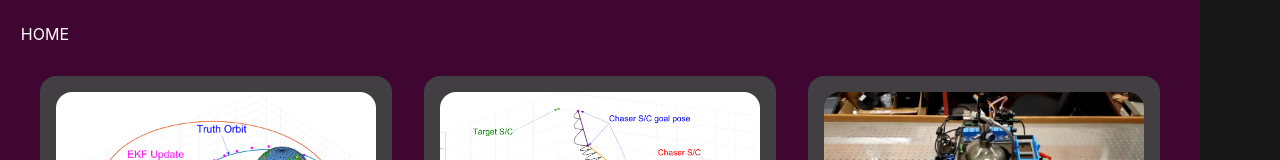
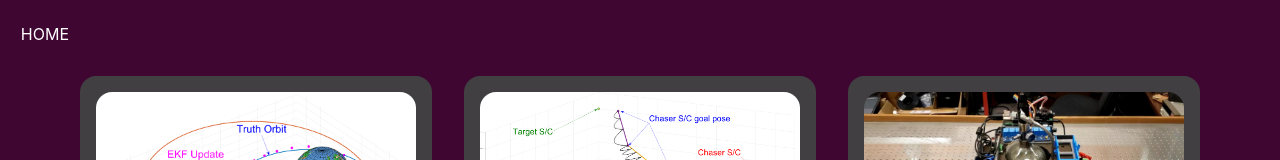
Before and after one commit to le-james/le-james.github.io, a React (Create React App) app: page /#/projects in a window 1280 px wide. Shown: the top 160 px of the page. Built offline with nearby package versions, Linux system fonts and the light colour scheme; a web font is replaced by a local one.

Commit message:
scrolling issue test

```diff
--- a/src/components/projects.css
+++ b/src/components/projects.css
@@ -42,6 +42,8 @@ a:hover { COLOR: #a8bbbf; TEXT-DECORATION: none; font-weight: none }
     max-width: 1200px;
     margin-block: 2rem;
     gap: 2rem;
+    padding-bottom: 10em;
+
 }
 
 .card {
--- a/src/index.css
+++ b/src/index.css
@@ -1,16 +1,6 @@
 @import url('https://fonts.googleapis.com/css2?family=Revalia&display=swap');
 
-html {
-  overflow: hidden;
-  width: 100%;
-}
-
 body {
-  height: 100%;
-  position: fixed;
-  overflow-y: scroll;
-  -webkit-overflow-scrolling: touch;
-
   margin: 0;
   padding:0;
   background-color: rgb(23, 23, 23);
```
